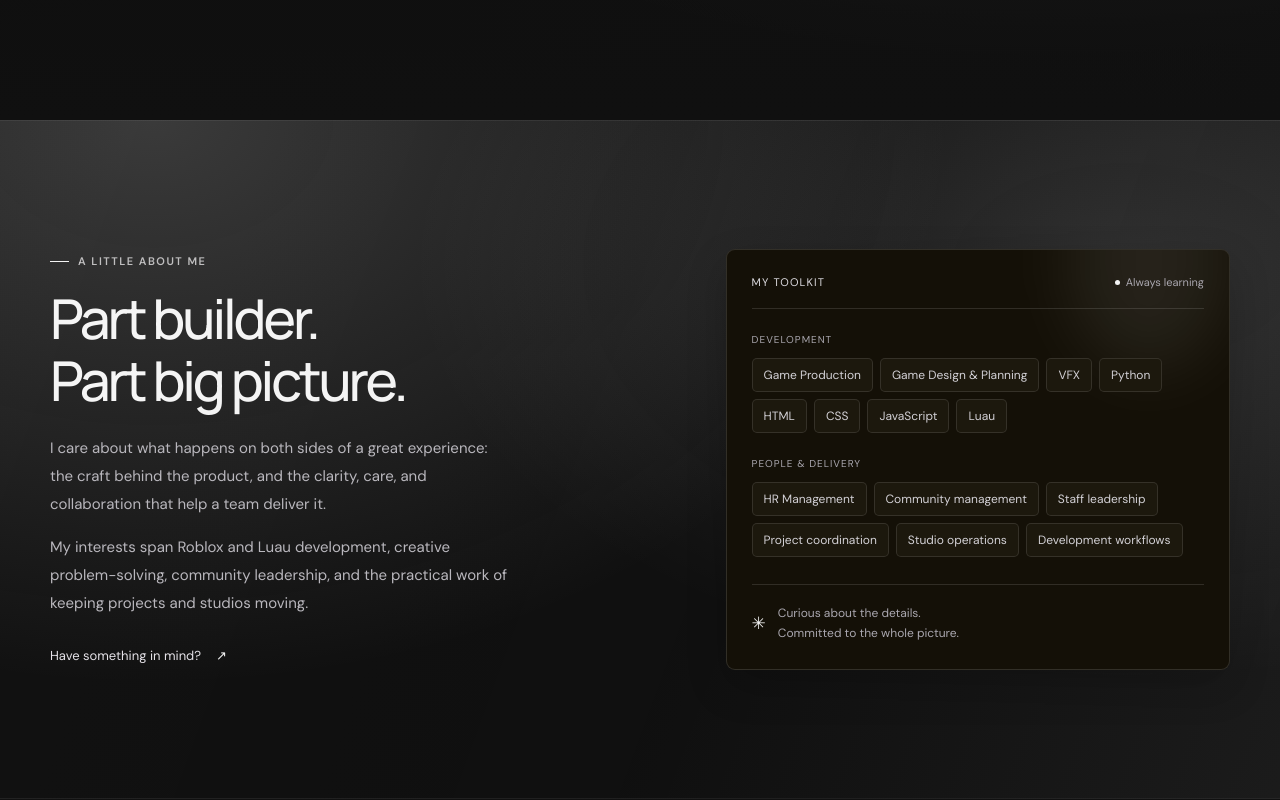
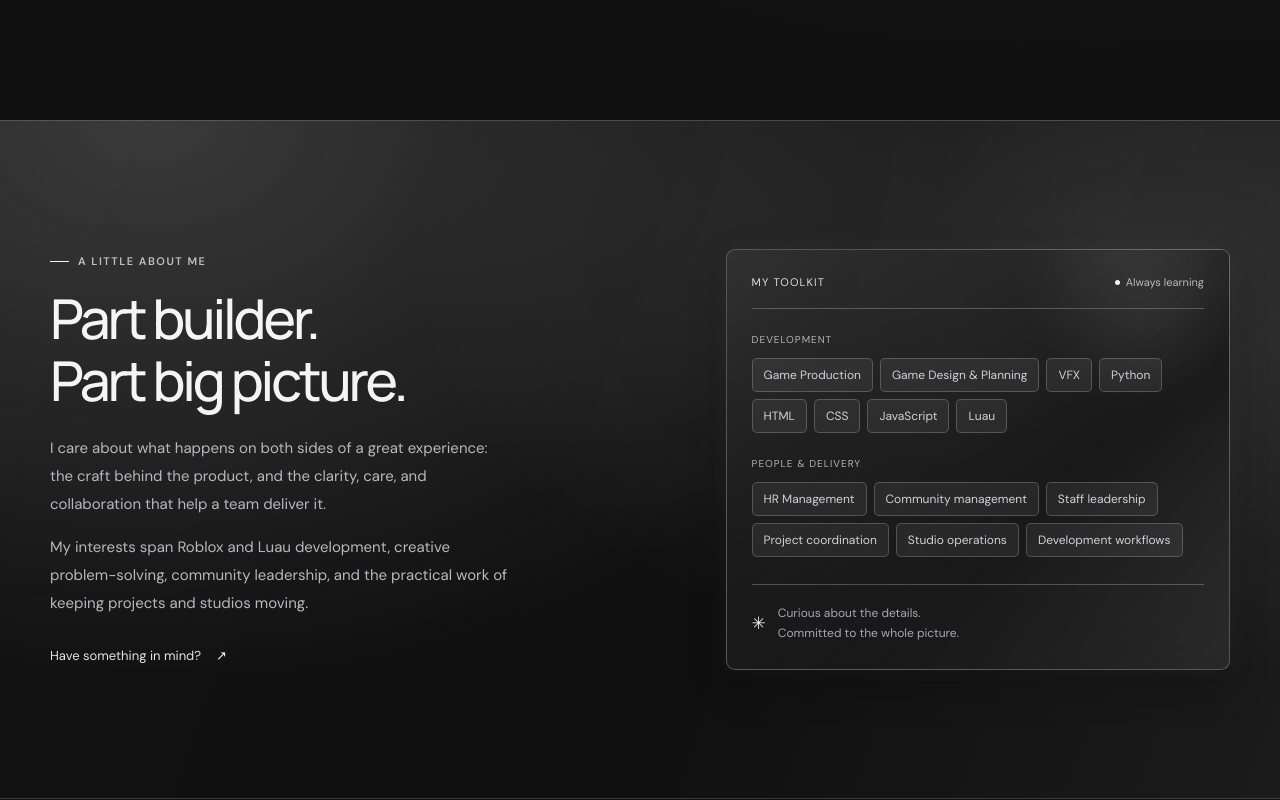
Before and after one commit to syncstudiosdev/Lyme-Port, a plain HTML site: page index.html in a window 1280 px wide. Shown: the part 680-1480 px from the top of the page. Drawn offline with Linux system fonts and the light colour scheme; no server answers.

Commit message:
small tweak

```diff
--- a/styles.css
+++ b/styles.css
@@ -90,7 +90,7 @@ button:focus-visible, a:focus-visible { outline: 2px solid var(--accent); outlin
 }
 .nav { position: relative; height: 60px; display: flex; align-items: center; justify-content: space-between; }
 .wordmark { font: 800 23px/1 var(--font-display); letter-spacing: -1.8px; }
-.wordmark span { color: #aaa9a5; }
+.wordmark span { color: var(--accent-secondary); }
 .wordmark i { color: var(--accent); font-style: normal; }
 .nav-links { position: absolute; top: 50%; left: 50%; display: flex; align-items: center; gap: 3px; margin: 0; transform: translate(-50%, -50%); }
 .nav-links a { display: inline-flex; min-height: 38px; align-items: center; justify-content: center; padding: 10px 12px; border: 1px solid transparent; border-radius: 9px; background: transparent; color: #d6c6c9; font-size: 11px; font-weight: 650; letter-spacing: 1px; text-transform: uppercase; transition: transform .2s ease, color .2s ease, border-color .2s ease, background .2s ease, box-shadow .2s ease; }
@@ -221,7 +221,7 @@ a.discord-server-link:hover { color: var(--accent); }
 .empty-work p { margin-bottom: 8px; color: #e4e1e6; font: 500 17px var(--font-display); }
 .empty-work > span:last-child { color: #aaa7af; font-size: 13px; }
 
-.about-section { border-top: 1px solid rgba(255,255,255,.065); border-bottom: 1px solid rgba(255,255,255,.065); background: linear-gradient(110deg, rgba(255,255,255,.012), transparent 55%, rgba(var(--accent-secondary-rgb),.055)); }
+.about-section { border-top: 1px solid rgba(var(--accent-secondary-rgb),.2); border-bottom: 1px solid rgba(var(--accent-secondary-rgb),.2); background: linear-gradient(110deg, rgba(255,255,255,.012), transparent 55%, rgba(var(--accent-secondary-rgb),.055)); }
 .about-layout { display: grid; grid-template-columns: 1fr .9fr; align-items: center; gap: 100px; }
 .about-intro h2 { margin-bottom: 24px; }
 .about-intro > p:not(.eyebrow) { max-width: 460px; margin-bottom: 16px; color: #b9b7bd; font-size: 15px; line-height: 1.85; }
@@ -229,14 +229,15 @@ a.discord-server-link:hover { color: var(--accent); }
 .text-link span { color: var(--accent); }
 .about-panel { position: relative; overflow: hidden; padding: 25px; border: 1px solid rgba(255,255,255,.13); border-radius: 18px; background: linear-gradient(140deg, rgba(255,255,255,.085), rgba(255,255,255,.025) 60%, rgba(var(--accent-secondary-rgb),.07)); box-shadow: inset 0 1px 0 rgba(255,255,255,.09), 0 22px 55px rgba(0,0,0,.24); backdrop-filter: blur(24px) saturate(135%); -webkit-backdrop-filter: blur(24px) saturate(135%); }
 .about-panel::before { position: absolute; top: -100px; right: -100px; width: 220px; height: 220px; border-radius: 50%; background: rgba(var(--accent-rgb),.08); content: ""; filter: blur(35px); }
-.panel-heading { position: relative; display: flex; align-items: center; justify-content: space-between; padding-bottom: 19px; border-bottom: 1px solid var(--line); color: #dedce1; font-size: 11px; letter-spacing: 1.1px; }
-.panel-status { display: inline-flex; align-items: center; gap: 6px; color: #aaa7af; font-size: 11px; letter-spacing: 0; }
+.panel-heading { position: relative; display: flex; align-items: center; justify-content: space-between; padding-bottom: 19px; border-bottom: 1px solid rgba(var(--accent-secondary-rgb),.28); color: #dedce1; font-size: 11px; letter-spacing: 1.1px; }
+.panel-status { display: inline-flex; align-items: center; gap: 6px; color: rgba(var(--accent-secondary-rgb),.8); font-size: 11px; letter-spacing: 0; }
 .panel-status i { width: 5px; height: 5px; border-radius: 50%; background: var(--accent); }
 .skill-group { position: relative; margin-top: 24px; }
-.skill-label { display: block; margin-bottom: 12px; color: #aaa7af; font-size: 10px; letter-spacing: 1px; }
+.skill-label { display: block; margin-bottom: 12px; color: rgba(var(--accent-secondary-rgb),.78); font-size: 10px; letter-spacing: 1px; }
 .skill-pills { display: flex; flex-wrap: wrap; gap: 7px; }
-.skill-pills span { padding: 8px 11px; border: 1px solid rgba(255,255,255,.11); border-radius: 9px; background: linear-gradient(135deg, rgba(255,255,255,.065), rgba(255,255,255,.018)); box-shadow: inset 0 1px 0 rgba(255,255,255,.055); color: #d3d1d6; font-size: 12px; backdrop-filter: blur(12px); -webkit-backdrop-filter: blur(12px); }
-.panel-foot { display: flex; align-items: center; gap: 12px; margin-top: 27px; padding-top: 18px; border-top: 1px solid var(--line); color: #aaa7af; font-size: 12px; line-height: 1.7; }
+.skill-pills span { padding: 8px 11px; border: 1px solid rgba(var(--accent-secondary-rgb),.24); border-radius: 9px; background: linear-gradient(135deg, rgba(var(--accent-rgb),.08), rgba(var(--accent-secondary-rgb),.04)); box-shadow: inset 0 1px 0 rgba(255,255,255,.055); color: #d3d1d6; font-size: 12px; backdrop-filter: blur(12px); -webkit-backdrop-filter: blur(12px); }
+.skill-pills span:hover { border-color: rgba(var(--accent-rgb),.55); background: rgba(var(--accent-rgb),.14); }
+.panel-foot { display: flex; align-items: center; gap: 12px; margin-top: 27px; padding-top: 18px; border-top: 1px solid rgba(var(--accent-secondary-rgb),.28); color: #aaa7af; font-size: 12px; line-height: 1.7; }
 .foot-star { color: var(--accent); font-size: 17px; }
 
 .contact-section { position: relative; overflow: hidden; padding: 112px 0; }
@@ -372,7 +373,7 @@ a.discord-server-link:hover { color: var(--accent); }
 
 .shell { width: min(1180px, calc(100% - 64px)); }
 .site-header { height: 72px; padding-top: 12px; border: 0; background: transparent; backdrop-filter: none; -webkit-backdrop-filter: none; }
-.nav.shell { width: min(1100px, calc(100% - 44px)); height: 60px; padding: 6px; border: 1px solid rgba(255,255,255,.16); border-radius: 14px; background: rgba(27,22,12,.91); box-shadow: 0 12px 32px rgba(0,0,0,.26); backdrop-filter: blur(22px) saturate(135%); -webkit-backdrop-filter: blur(22px) saturate(135%); }
+.nav.shell { width: min(1100px, calc(100% - 44px)); height: 60px; padding: 6px; border: 1px solid rgba(var(--accent-secondary-rgb),.28); border-radius: 14px; background: linear-gradient(135deg, rgba(var(--accent-rgb),.05), rgba(var(--accent-secondary-rgb),.08)), var(--panel); box-shadow: 0 12px 32px rgba(0,0,0,.26); backdrop-filter: blur(22px) saturate(135%); -webkit-backdrop-filter: blur(22px) saturate(135%); }
 .hero { position: relative; isolation: isolate; overflow: clip; min-height: min(832px, 100svh); margin-top: -72px; padding-top: 157px; padding-bottom: 76px; }
 .hero::before { position: absolute; z-index: -1; inset: 0; background-color: var(--page); background-image: linear-gradient(90deg, rgba(16,12,4,.72) 0%, rgba(16,12,4,.5) 48%, rgba(16,12,4,.35) 100%), radial-gradient(ellipse at 82% 55%, rgba(var(--accent-secondary-rgb),.16), transparent 48%), var(--hero-banner-image); background-position: center; background-size: cover; content: ""; pointer-events: none; filter: sepia(.12) saturate(1.1) brightness(1.08); }
 .hero::after { position: absolute; z-index: -1; right: 0; bottom: 0; left: 0; height: 38%; background: linear-gradient(180deg, transparent, var(--page)); content: ""; pointer-events: none; }
@@ -401,9 +402,9 @@ a.discord-server-link:hover { color: var(--accent); }
 .project-tag, .project-status, .project-release-status { border-radius: 6px; backdrop-filter: blur(10px); -webkit-backdrop-filter: blur(10px); }
 .game-card-details { background: #141007; }
 .about-layout { gap: 9vw; }
-.about-panel { border-radius: 9px; background: #141007; box-shadow: 0 16px 40px rgba(0,0,0,.2); backdrop-filter: none; -webkit-backdrop-filter: none; }
+.about-panel { border: 1px solid rgba(var(--accent-secondary-rgb),.3); border-radius: 9px; background: linear-gradient(140deg, rgba(var(--accent-rgb),.055), var(--panel) 62%, rgba(var(--accent-secondary-rgb),.08)); box-shadow: 0 16px 40px rgba(0,0,0,.2), 0 0 24px rgba(var(--accent-secondary-rgb),.06); backdrop-filter: none; -webkit-backdrop-filter: none; }
 .about-panel::before { right: 0; width: 160px; }
-.skill-pills span { border-radius: 5px; background: #1c180d; box-shadow: none; backdrop-filter: none; -webkit-backdrop-filter: none; }
+.skill-pills span { border-radius: 5px; background: rgba(var(--accent-secondary-rgb),.07); box-shadow: none; backdrop-filter: none; -webkit-backdrop-filter: none; }
 .contact-section { padding-top: 128px; padding-bottom: 128px; }
 .contact-glow { left: 22%; width: min(590px, 55%); }
 .contact-layout { gap: 9vw; }
@@ -412,7 +413,7 @@ a.discord-server-link:hover { color: var(--accent); }
 .contact-profile.reveal.is-visible { transform: var(--profile-tilt) translateY(0); }
 .profile-content { padding-bottom: 25px; }
 .profile-tags span { border-radius: 5px; background: rgba(255,255,255,.035); box-shadow: none; backdrop-filter: none; -webkit-backdrop-filter: none; }
-.site-footer { background: #141007; }
+.site-footer { border-top-color: rgba(var(--accent-secondary-rgb),.2); background: var(--panel); }
 .footer-inner { min-height: 90px; }
 
 @media (max-width: 850px) {
```
